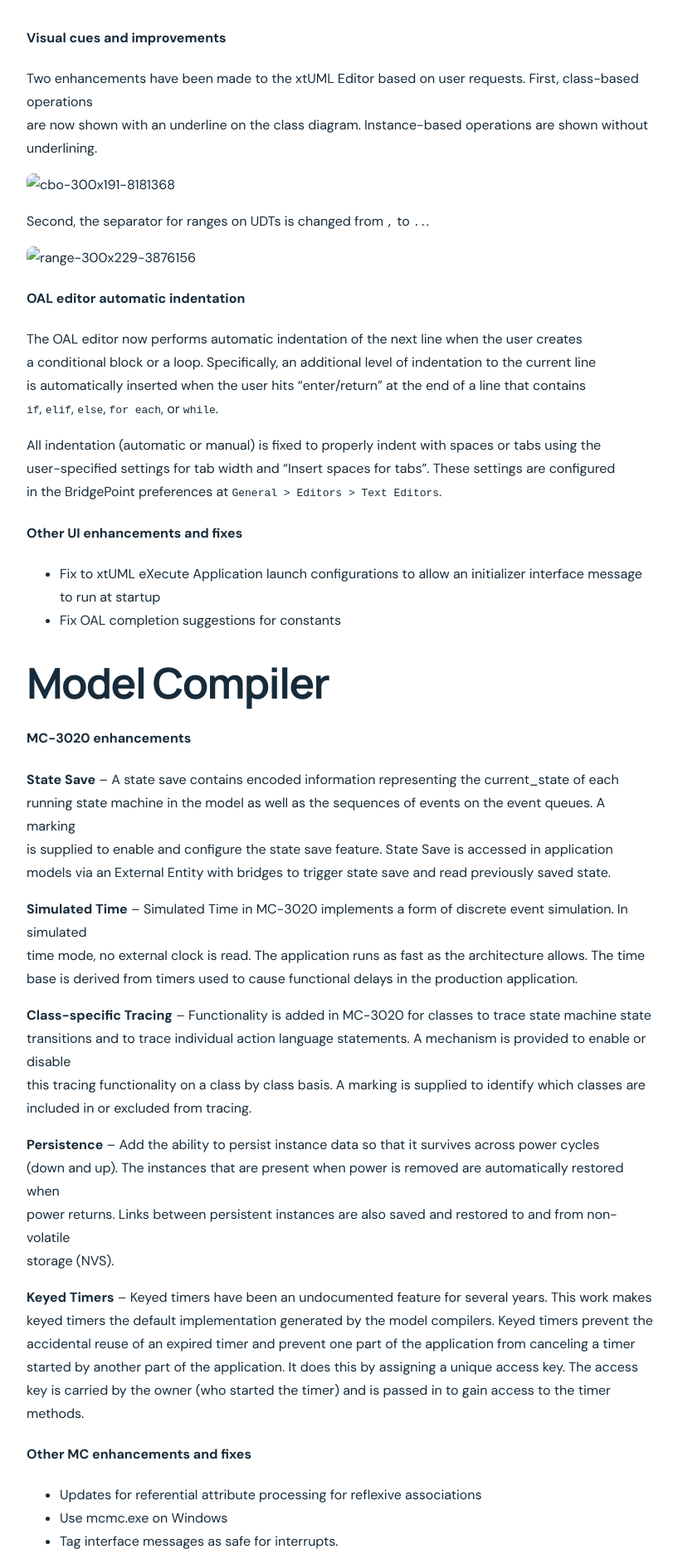
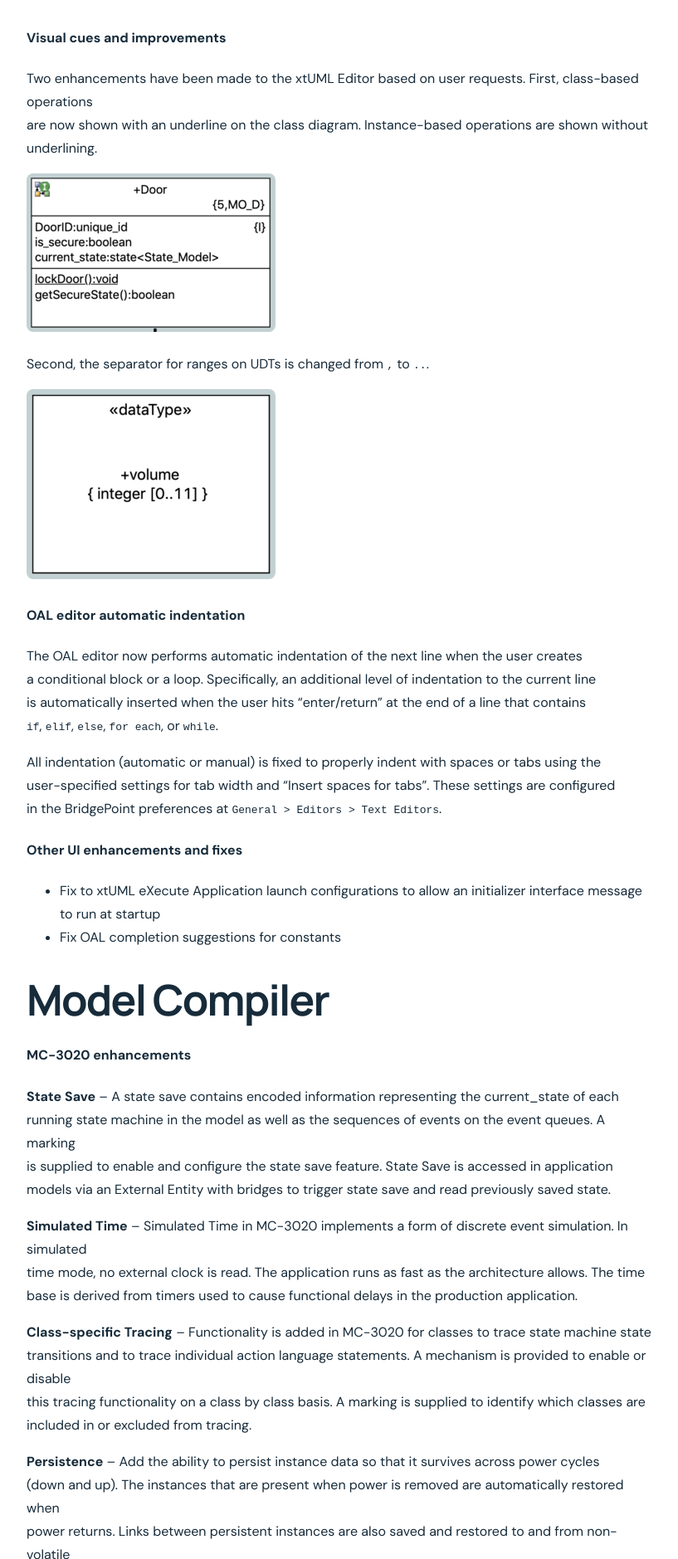
Before and after one commit to xtuml/onefactinc, a Jekyll site: the page built from _articles/bridgepoint-pro-v6-16.html, in a window 1280 px wide. Shown: the part 1538-3417 px from the top of the page at 83% size, without its empty margins (228-1045 px from the left). Built offline with Jekyll 4.4.1, drawn with Linux system fonts in a browser that asks for light colours.

Commit message:
Use local images in article

```diff
--- a/_articles/bridgepoint-pro-v6-16.html
+++ b/_articles/bridgepoint-pro-v6-16.html
@@ -31,9 +31,9 @@ the experience for BridgePoint developers and keeps full self-hosted development
 <h4 id="visual-cues-and-improvements">Visual cues and improvements</h4>
 <p>Two enhancements have been made to the xtUML Editor based on user requests. First, class-based operations<br />
 are now shown with an underline on the class diagram. Instance-based operations are shown without underlining.</p>
-<p><img alt='cbo-300x191-8181368' class="alignnone size-medium wp-image-1086" src='../wp-content/uploads/2018/12/cbo-300x191-8181368.png' alt="" width="300" height="191" /></p>
+<p><img alt='cbo-300x191-8181368' class="alignnone size-medium wp-image-1086" src='{{ '/assets/images/cbo-300x191-8181368.png' | relative_url }}' alt="" width="300" height="191" /></p>
 <p>Second, the separator for ranges on UDTs is changed from <code>,</code> to <code>..</code>.</p>
-<p><img alt='range-300x229-3876156' class="alignnone size-medium wp-image-1087" src='../wp-content/uploads/2018/12/range-300x229-3876156.png' alt="" width="300" height="229" /></p>
+<p><img alt='range-300x229-3876156' class="alignnone size-medium wp-image-1087" src='{{ '/assets/images/range-300x229-3876156.png' | relative_url }}' alt="" width="300" height="229" /></p>
 <h4 id="oal-editor-automatic-indentation">OAL editor automatic indentation</h4>
 <p>The OAL editor now performs automatic indentation of the next line when the user creates<br />
 a conditional block or a loop. Specifically, an additional level of indentation to the current line<br />
```
